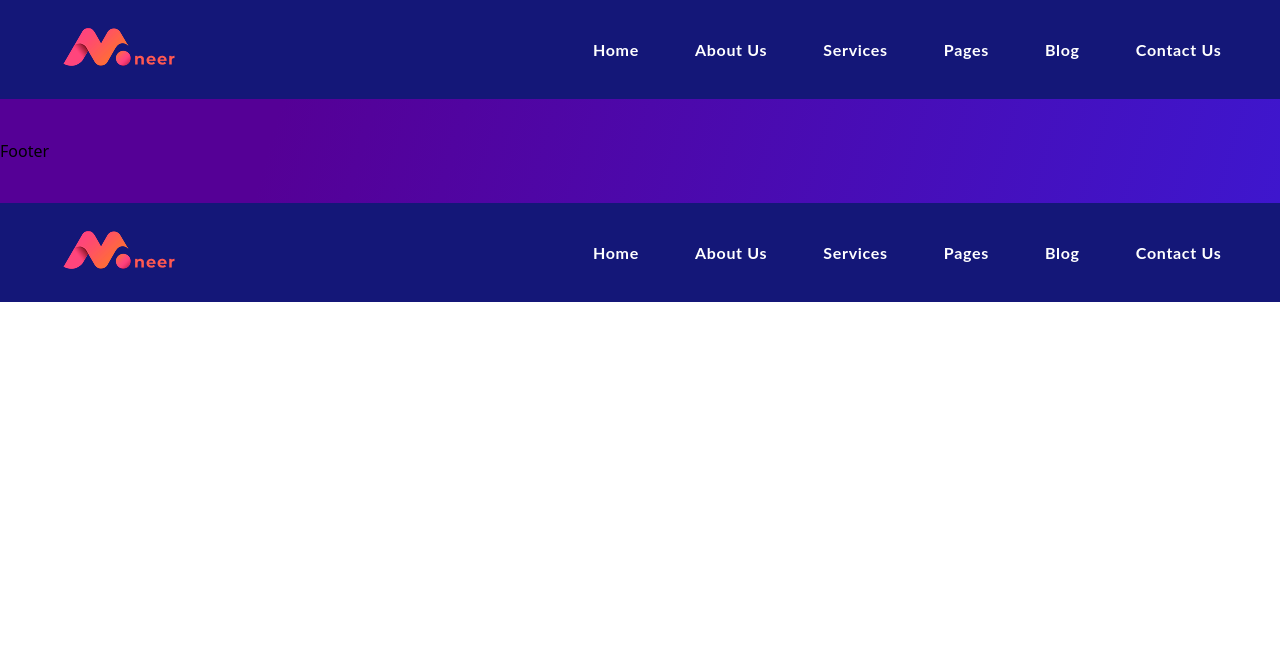
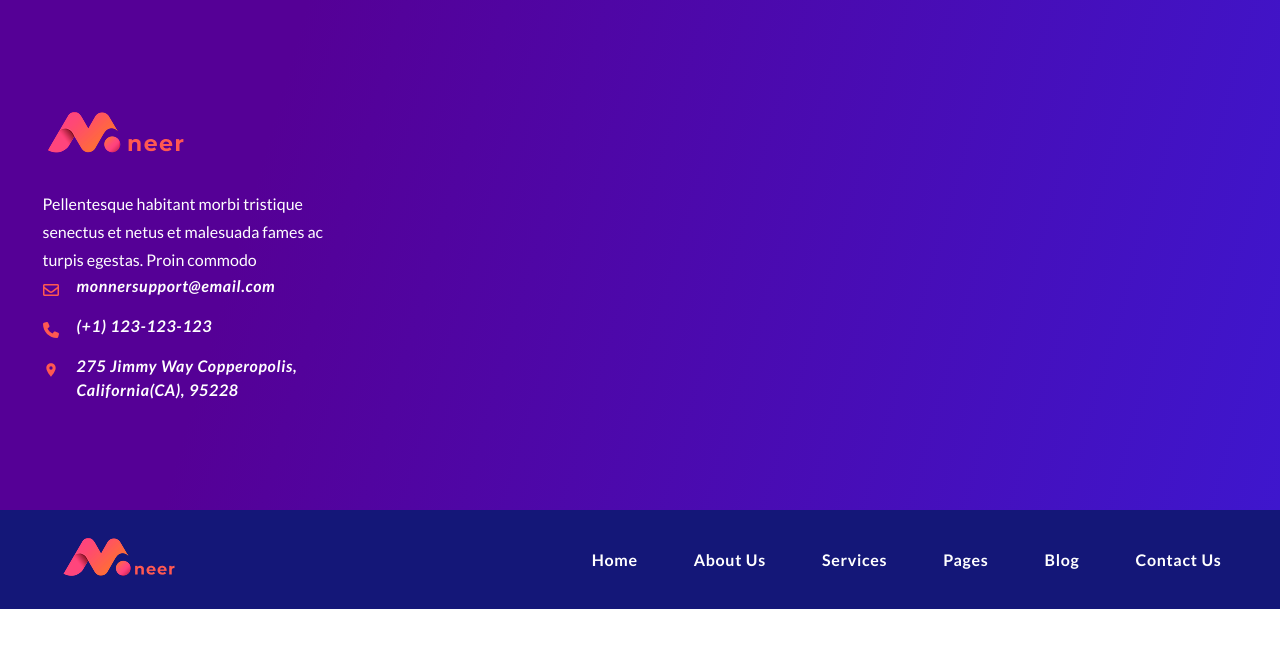
Before and after one commit to miltonahmed/tailwind-web, a React (Vite) app: page / in a window 1280 px wide. Shown: the top 648 px of the page. Built offline with nearby package versions, Linux system fonts and the light colour scheme.

Commit message:
Footer sectin left side finished

```diff
--- a/src/components/layouts/Footer.jsx
+++ b/src/components/layouts/Footer.jsx
@@ -1,10 +1,56 @@
-
+import { FaRegEnvelope } from 'react-icons/fa';
+import { FaPhone } from 'react-icons/fa6';
+import { MdLocationOn } from 'react-icons/md';
+import { Link } from 'react-router';
+import Logo from '../../assets/images/footer-logo.png';
+import Image from '../utils/Image';
+import Paragraph from '../utils/Paragraph';
 const Footer = () => {
   return (
-    <div className="py-10 footer-bg">
-           <h1>Footer</h1>
+    <div className="py-27 footer-bg">
+      <div className="max-w-(--container) mx-auto">
+        {/* Footer left  */}
+        <div className="w-[285px]">
+          {/* Footer logo  */}
+          <Link to="/">
+            <Image source={Logo} alt="footer logo" />
+          </Link>
+          <Paragraph
+            className="text-base font-lato font-normal text-white leading-7 mt-7"
+            text="Pellentesque habitant morbi tristique senectus et netus et malesuada fames ac turpis egestas. Proin commodo"
+          />
+          <address className="grid grid-cols-1 gap-4">
+            <Link to="/" className="grid grid-cols-[16px_auto] gap-x-[18px]">
+              <FaRegEnvelope className="text-secondary mt-2" />
+              <span className="font-lato text-white font-bold text-base leading-6 tracking-[0.7px] ">
+                monnersupport@email.com
+              </span>
+            </Link>
+            <Link
+              to="call:123-123-123"
+              className="grid grid-cols-[16px_auto] gap-x-[18px]"
+            >
+              <FaPhone className="text-secondary mt-2" />
+              <span className="font-lato text-white font-bold text-base leading-6 tracking-[0.7px] ">
+                (+1) 123-123-123
+              </span>
+            </Link>
+            <Link
+              to="https://maps.app.goo.gl/xxfH919ot456AQbk8"
+              target="_blank"
+              className="grid grid-cols-[16px_auto] gap-x-[18px] "
+            >
+              <MdLocationOn className="text-secondary mt-2" />
+
+              <span className="font-lato text-white font-bold text-base leading-6 tracking-[0.7px] ">
+                275 Jimmy Way Copperopolis, California(CA), 95228
+              </span>
+            </Link>
+          </address>
+        </div>
+      </div>
     </div>
-  )
-}
+  );
+};
 
-export default Footer
+export default Footer;
--- a/src/components/layouts/Header.jsx
+++ b/src/components/layouts/Header.jsx
@@ -14,7 +14,7 @@ const menuData = [
 const Header = () => {
   return (
     <header className="bg-primary pt-6 pb-6">
-      <div className="max-w-[1195px] mx-auto px-4 mx-w">
+      <div className="max-w-(--container) mx-auto px-4 mx-w">
         <div className="flex justify-between items-center">
           {/* Logo */}
           <Link to="/" aria-label="Go To Homepage">
--- a/src/components/layouts/RootLayout.jsx
+++ b/src/components/layouts/RootLayout.jsx
@@ -1,12 +1,14 @@
 import { Outlet } from 'react-router';
 import Footer from './Footer';
-import Header from './Header';
 
 const RootLayout = () => {
   return (
     <div>
-      <Header />
-      <Outlet />
+
+      <main>
+        <Outlet />
+      </main>
+
       <Footer />
     </div>
   );
--- /dev/null
+++ b/src/components/utils/Paragraph.jsx
@@ -0,0 +1,8 @@
+
+const Paragraph = ({text,className}) => {
+  return (
+    <p className={className}>{text}</p>
+  )
+}
+
+export default Paragraph
--- a/src/index.css
+++ b/src/index.css
@@ -1,6 +1,5 @@
+@import url('https://fonts.googleapis.com/css2?family=Lato:ital,wght@0,100;0,300;0,400;0,700;0,900;1,100;1,300;1,400;1,700;1,900&family=Montserrat:ital,wght@0,100..900;1,100..900&display=swap');
 @import 'tailwindcss';
-
-@import url('https://fonts.googleapis.com/css2?family=Lato:ital,wght@0,100;0,300;0,400;0,700;0,900;1,100;1,300;1,400;1,700;1,900&family=Montserrat:ital,wght@0,100..900;1,100..900&display=swap');
 
 :root {
   --container: 1195px;
@@ -8,6 +7,7 @@
 
 @theme {
   --color-primary: #141778;
+  --color-secondary: #ff5851;
   --font-lato: 'Lato', sans-serif;
   --font-montserrat: 'Montserrat', sans-serif;
 }
```
Also changed, not shown: src/assets/images/footer-logo.png (added).
